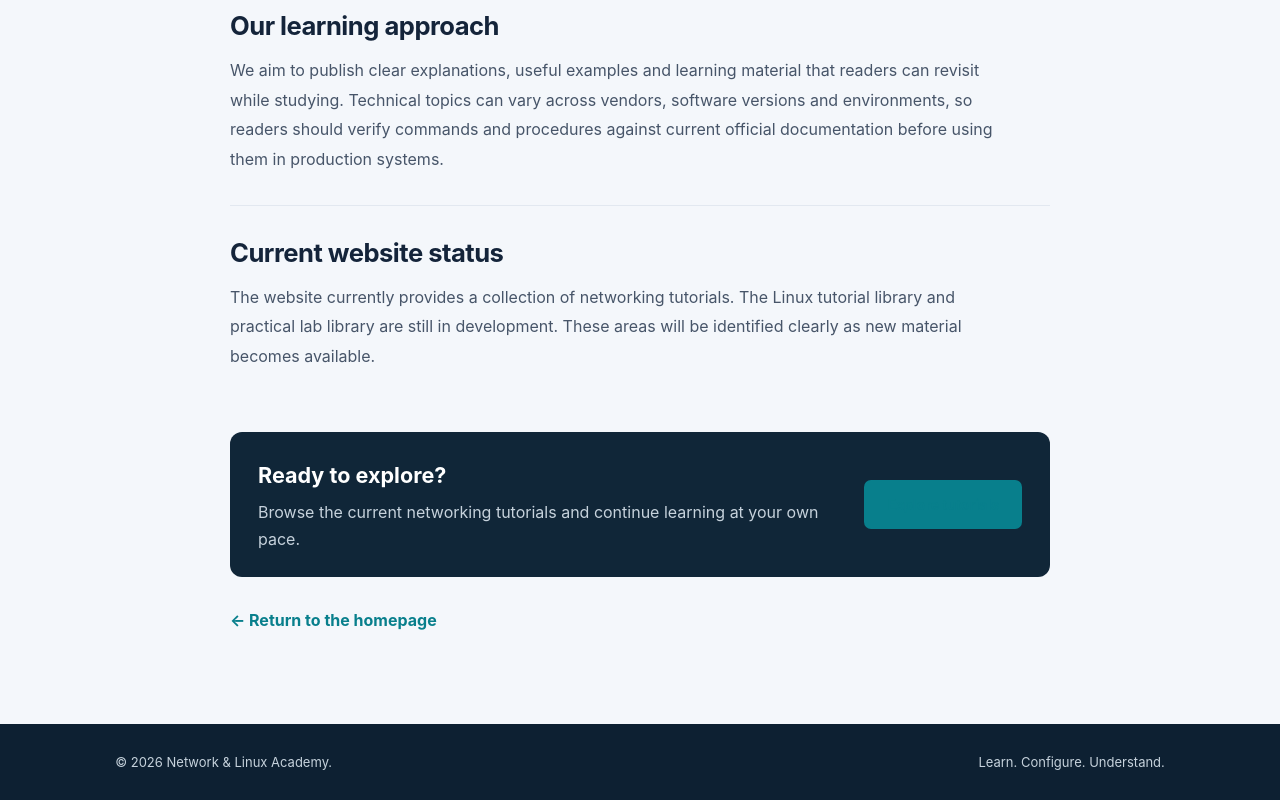
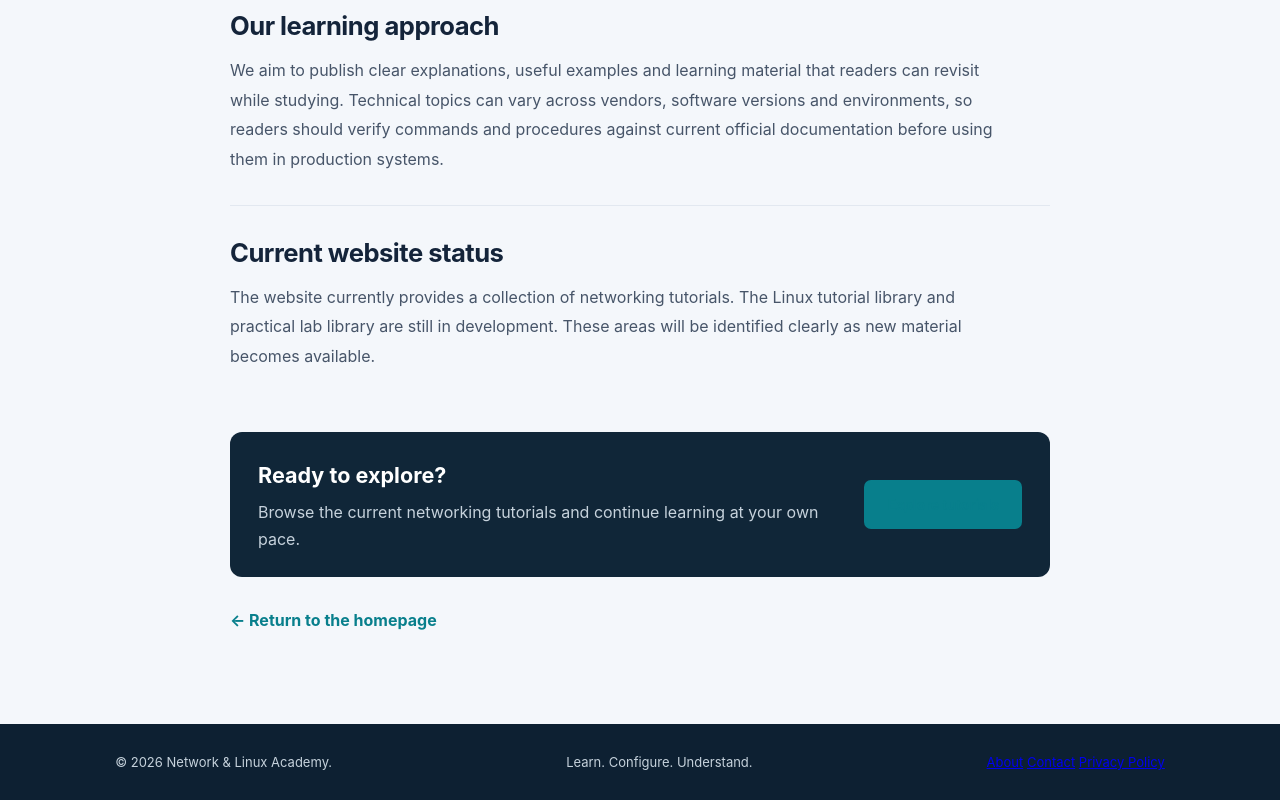
Before and after one commit to vignesh7780-C137/network-linux-academy, a plain HTML site: page about.html in a window 1280 px wide. Shown: the part 1245-2045 px from the top of the page. Drawn offline with Linux system fonts and the light colour scheme.

Commit message:
Add privacy policy link to site footer

```diff
--- a/about.html
+++ b/about.html
@@ -70,6 +70,11 @@
   <footer class="footer">
     <p>© <span id="year"></span> Network &amp; Linux Academy.</p>
     <p>Learn. Configure. Understand.</p>
+    <nav class="footer-links" aria-label="Footer navigation">
+      <a href="about.html">About</a>
+      <a href="contact.html">Contact</a>
+      <a href="privacy-policy.html">Privacy Policy</a>
+    </nav>
   </footer>
   <script src="script.js"></script>
 </body>
```
